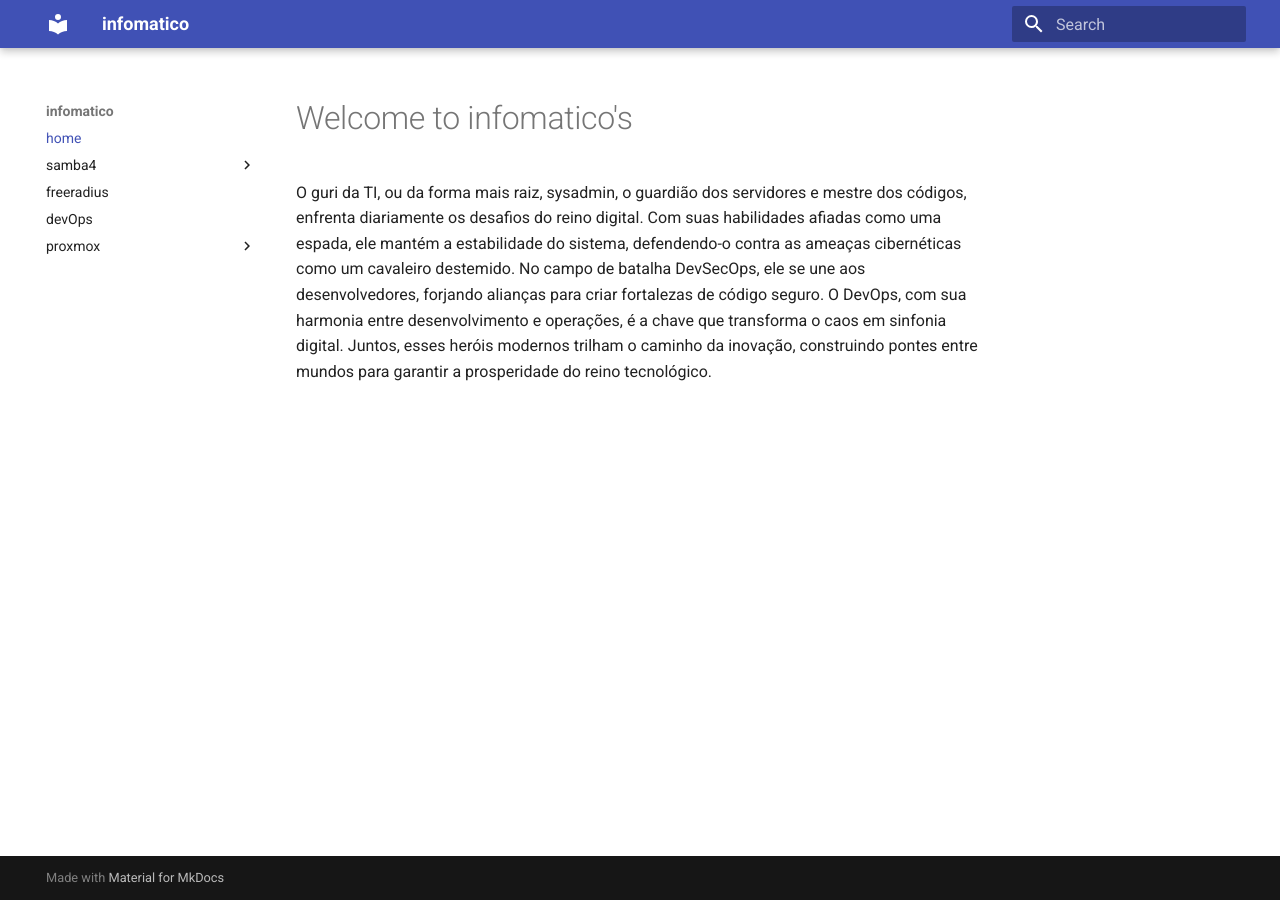
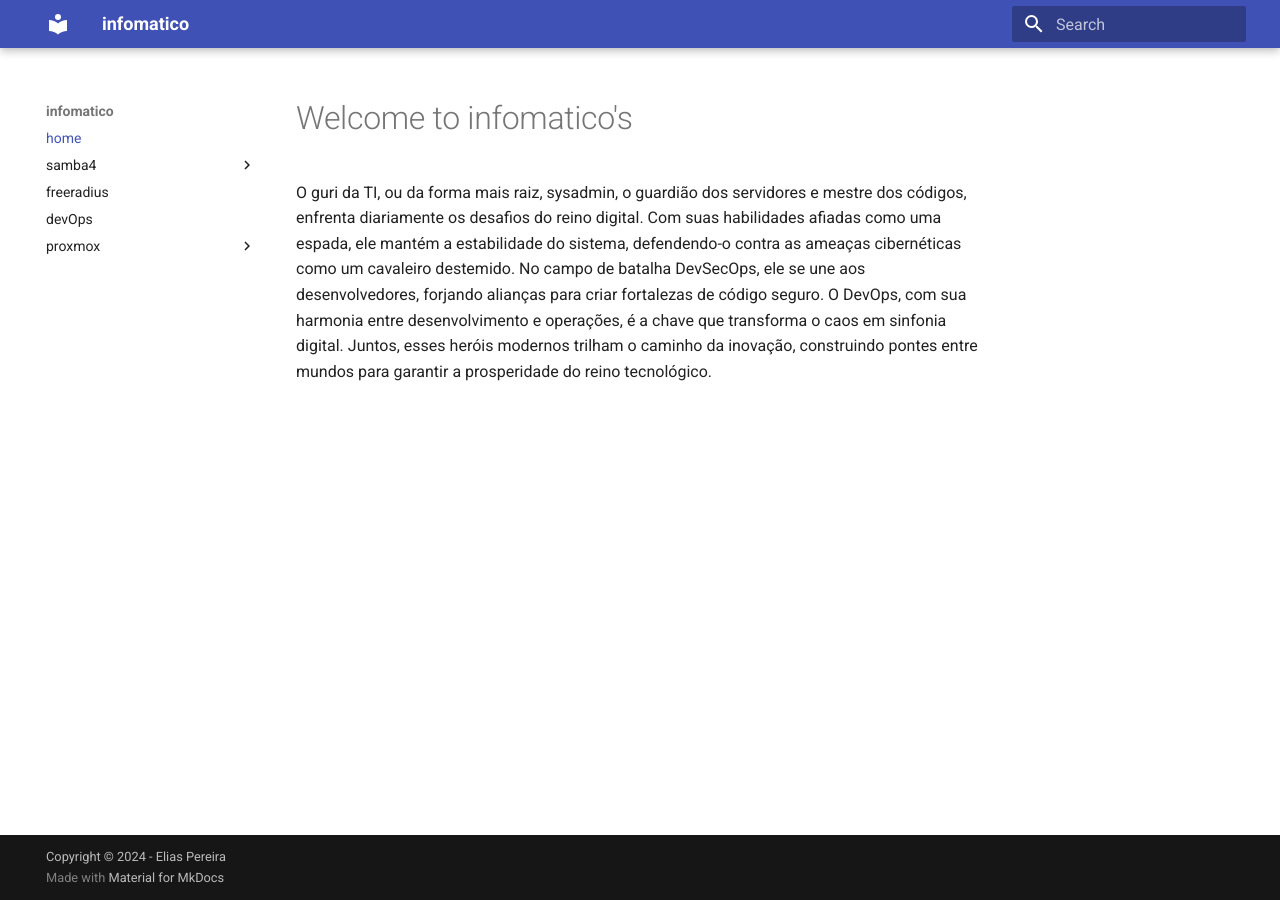
Before and after one commit to empereira/empereira.github.io, an MkDocs documentation site: the page built from docs/index.md, in a window 1280 px wide. Built offline with MkDocs 1.6.1 and Material for MkDocs 9.7.7, drawn with Linux system fonts in a browser that asks for light colours.

Commit message:
deploy with actions #20

```diff
--- a/mkdocs.yml
+++ b/mkdocs.yml
@@ -2,6 +2,7 @@ theme: material
 site_name: infomatico
 site_author: Elias Pereira
 site_description: infomatico
+copyright: Copyright &copy; 2024 - Elias Pereira
 
 nav:
 - home: index.md
```
